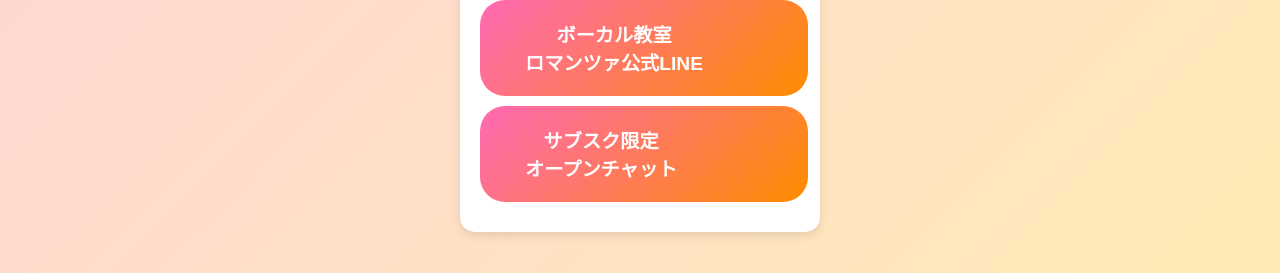
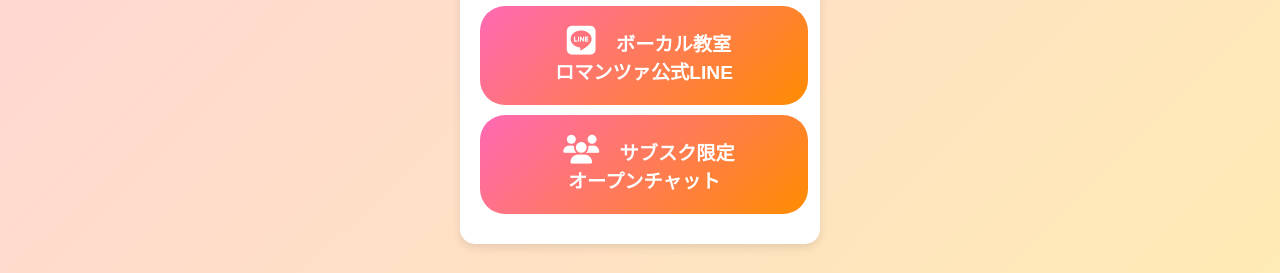
Before and after one commit to kei184/utamikan, a website: page index.html in a window 1280 px wide. Shown: the part 527-800 px from the top of the page. Drawn offline with Linux system fonts and the light colour scheme.

Commit message:
Update index.html

```diff
--- a/index.html
+++ b/index.html
@@ -67,7 +67,7 @@
         }
 
         .link-button {
-            display: flex;
+            display: inline-block;
             align-items: center;
             justify-content: flex-start;
             width: 90%;
@@ -99,6 +99,7 @@
 
         /* 🌸 ふんわり浮かぶ背景要素をJSでランダムに配置 */
     </style>
+    <link rel="stylesheet" href="https://cdnjs.cloudflare.com/ajax/libs/font-awesome/6.5.1/css/all.min.css">
 </head>
 <body>
     <div class="background">
```
